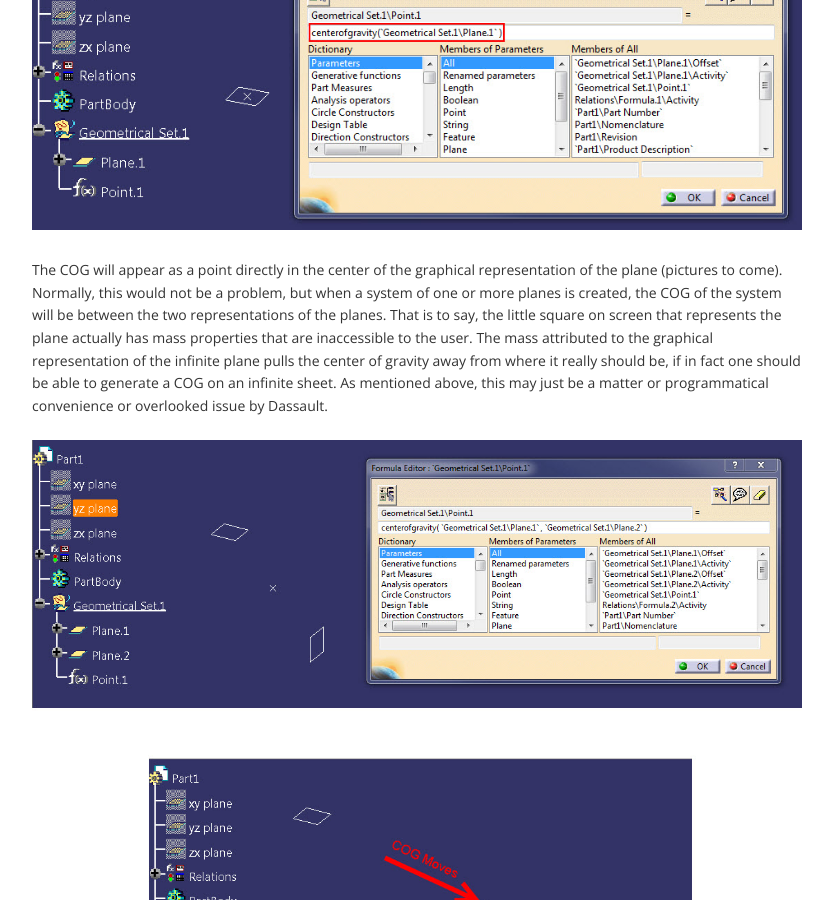
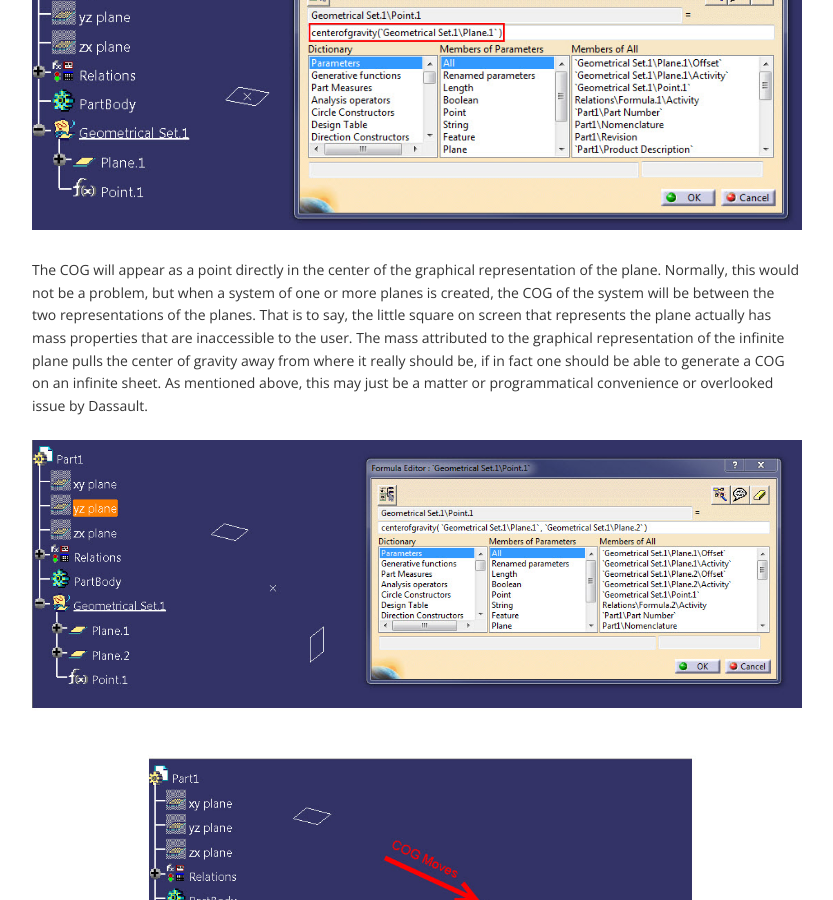
Before and after one commit to KyleARector/KyleARector.github.io, a Jekyll site: the page built from _posts/2015-03-19-catia_planes.md, in a window 1280 px wide and 900 px high, scrolled down 633 px. Shown: the whole window, without its empty margins (223-1056 px from the left). Built offline with Jekyll 4.4.1, drawn with Linux system fonts in a browser that asks for light colours.

Commit message:
Removing references to unused images

```diff
--- a/_posts/2015-03-19-catia_planes.md
+++ b/_posts/2015-03-19-catia_planes.md
@@ -15,7 +15,7 @@ In CATIA V5 (Up to at least V5-6R2012), one may create a center of gravity on a
 <br/><br/>
 <img src="/images/2015/catia_planes_1.jpg" alt="img1" />
 <br/><br/>
-The COG will appear as a point directly in the center of the graphical representation of the plane (pictures to come). Normally, this would not be a problem, but when a system of one or more planes is created, the COG of the system will be between the two representations of the planes. That is to say, the little square on screen that represents the plane actually has mass properties that are inaccessible to the user. The mass attributed to the graphical representation of the infinite plane pulls the center of gravity away from where it really should be, if in fact one should be able to generate a COG on an infinite sheet. As mentioned above, this may just be a matter or programmatical convenience or overlooked issue by Dassault.
+The COG will appear as a point directly in the center of the graphical representation of the plane. Normally, this would not be a problem, but when a system of one or more planes is created, the COG of the system will be between the two representations of the planes. That is to say, the little square on screen that represents the plane actually has mass properties that are inaccessible to the user. The mass attributed to the graphical representation of the infinite plane pulls the center of gravity away from where it really should be, if in fact one should be able to generate a COG on an infinite sheet. As mentioned above, this may just be a matter or programmatical convenience or overlooked issue by Dassault.
 <br/><br/>
 <img src="/images/2015/catia_planes_2.jpg" alt="img2" />
 <br/><br/>
```
